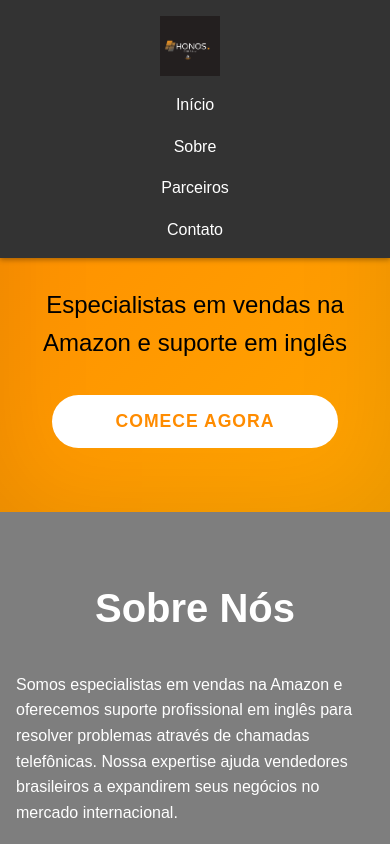
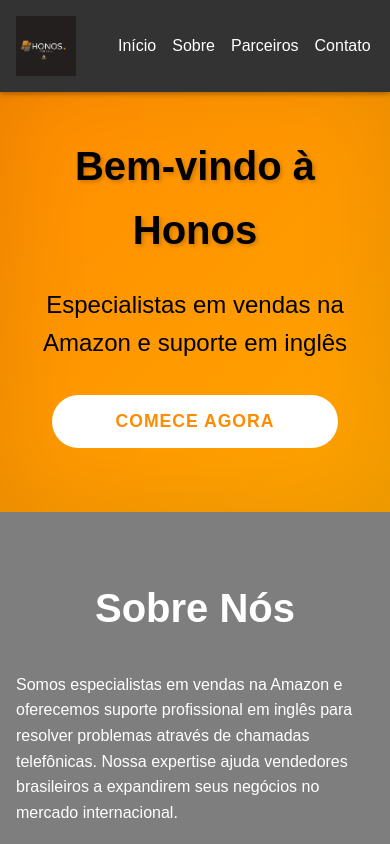
Before and after one commit to tavaresgu/Honos-Website, a website: page index.html in a window 390 px wide. Shown: the top 844 px of the page. Drawn offline with Linux system fonts and the light colour scheme.

Commit message:
Update styles.css

```diff
--- a/styles.css
+++ b/styles.css
@@ -238,16 +238,17 @@
 
 @media (max-width: 768px) {
     .nav {
-        flex-direction: column;
-        gap: 1rem;
+        flex-direction: row;
+        justify-content: flex-start;
+        gap: 2rem;
         padding: 1rem;
     }
 
     .nav-links {
-        flex-direction: column;
+        flex-direction: row;
         align-items: center;
         gap: 1rem;
-        width: 100%;
+        width: auto;
     }
 
     .hero {
@@ -296,8 +297,3 @@
         max-width: 300px;
     }
 }
-
-    .about, .services, .contact {
-        padding: 4rem 1rem;
-    }
-}
```
